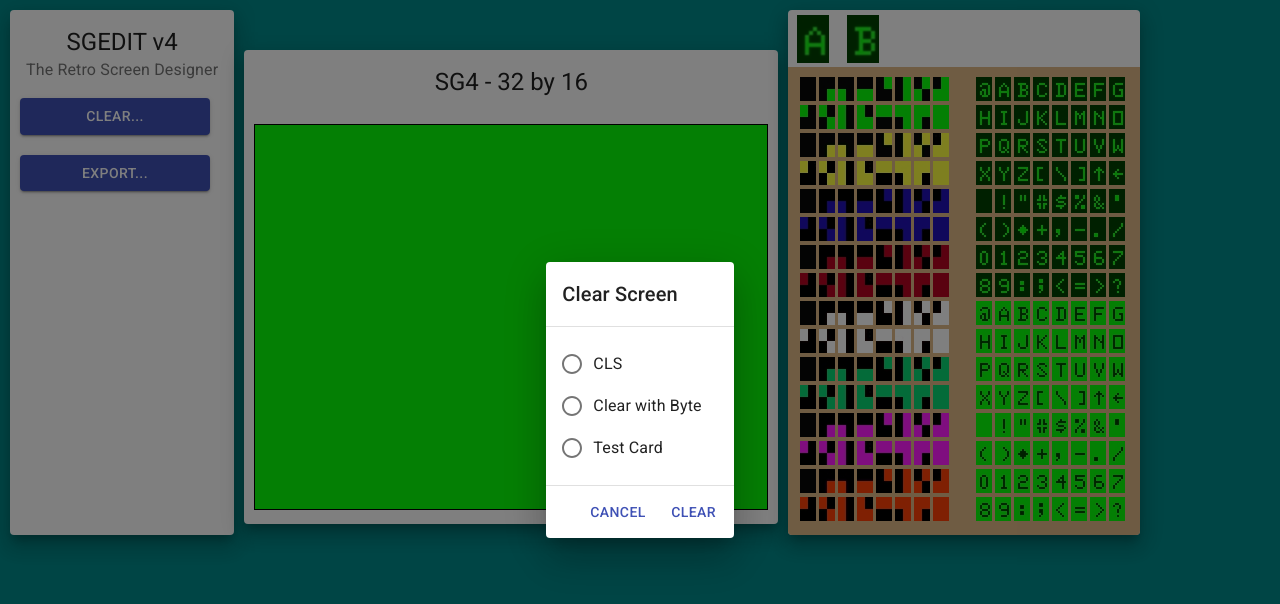
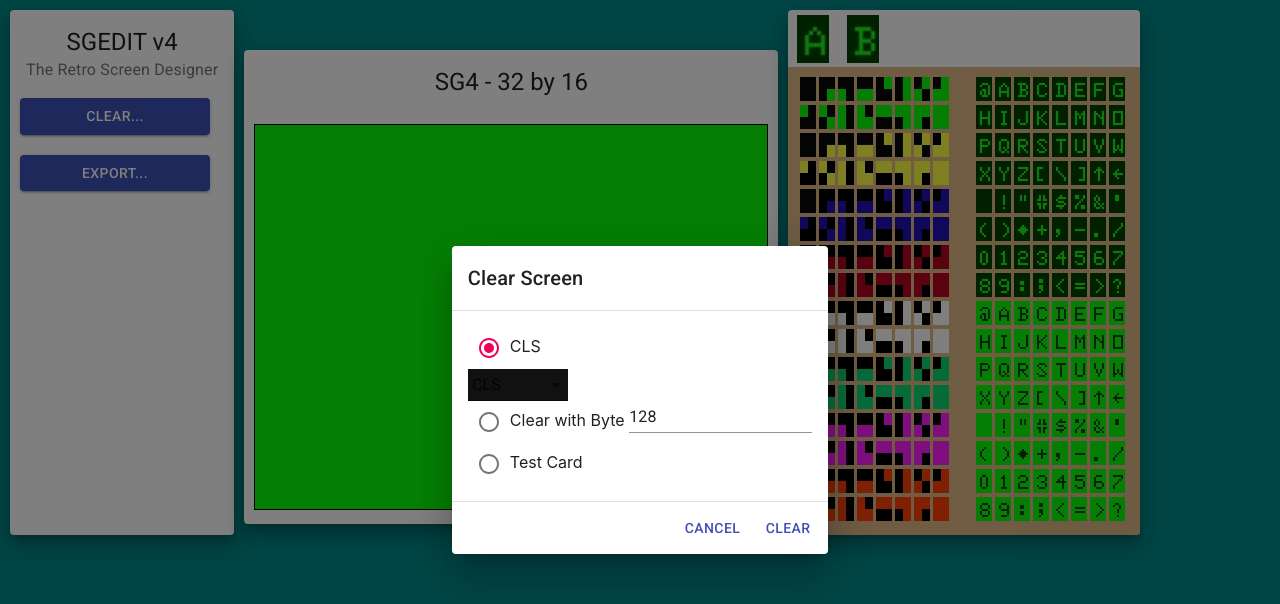
Before and after one commit to daftspaniel/sgeditrx, a React (Create React App) app: page / in a window 1280 px wide. Both pictures are taken after a click on the button "CLEAR...". Shown: the top 604 px of the page. Built offline with nearby package versions, Linux system fonts and the light colour scheme.

Commit message:
Clear screen dialog implementation.

```diff
--- a/src/Components/LhsPanel.js
+++ b/src/Components/LhsPanel.js
@@ -7,12 +7,8 @@ import Card from "@material-ui/core/Card"
 import Button from "@material-ui/core/Button"
 import { CardHeader } from "@material-ui/core"
 
-import ClearDialog from "../Dialogs/ClearDialog"
-import {
-  showClearDialog,
-  hideClearDialog,
-  clearScreen,
-} from "../State/ScreenActions"
+import ClearDialogContainer from "../Dialogs/ClearDialogContainer"
+import { showClearDialog } from "../State/ScreenActions"
 
 const LhsPanel = () => {
   const dispatch = useDispatch()
@@ -38,15 +34,7 @@ const LhsPanel = () => {
             Export...
           </Button>
         </div>
-        {displayClearDialog && (
-          <ClearDialog
-            closeHandler={() => dispatch(hideClearDialog())}
-            actionHandler={() => {
-              dispatch(hideClearDialog())
-              dispatch(clearScreen())
-            }}
-          />
-        )}
+        {displayClearDialog && <ClearDialogContainer />}
       </div>
     </Card>
   )
--- a/src/Dialogs/ClearDialog.js
+++ b/src/Dialogs/ClearDialog.js
@@ -1,6 +1,8 @@
-import React from "react"
+import React, { useState } from "react"
+
 import { withStyles } from "@material-ui/core/styles"
 import Button from "@material-ui/core/Button"
+import TextField from "@material-ui/core/TextField"
 import Dialog from "@material-ui/core/Dialog"
 import MuiDialogTitle from "@material-ui/core/DialogTitle"
 import MuiDialogContent from "@material-ui/core/DialogContent"
@@ -9,9 +11,21 @@ import IconButton from "@material-ui/core/IconButton"
 import CloseIcon from "@material-ui/icons/Close"
 import Typography from "@material-ui/core/Typography"
 import Radio from "@material-ui/core/Radio"
-import RadioGroup from "@material-ui/core/RadioGroup"
-import FormControlLabel from "@material-ui/core/FormControlLabel"
+import Select from "@material-ui/core/Select"
+import MenuItem from "@material-ui/core/MenuItem"
 import FormControl from "@material-ui/core/FormControl"
+
+const colours = [
+  { value: 0, colour: "#111111" },
+  { value: 1, colour: "#09ff08" },
+  { value: 2, colour: "#fdff41" },
+  { value: 3, colour: "#2110b6" },
+  { value: 4, colour: "#b50421" },
+  { value: 5, colour: "#ffffff" },
+  { value: 6, colour: "#09d773" },
+  { value: 7, colour: "#ff1cff" },
+  { value: 8, colour: "#ff4107" },
+]
 
 const styles = (theme) => ({
   root: {
@@ -57,35 +71,72 @@ const DialogActions = withStyles((theme) => ({
   },
 }))(MuiDialogActions)
 
-const handleChange = () => {
-  console.log("Popo")
-}
+export default function ClearDialog(props) {
+  let [character, setCharacter] = useState(128)
+  let [selection, setSelection] = useState("0")
+  let [cls, setCls] = useState(0)
+  const handleChange = (e) => setSelection(e.target.value)
+  const handleClsChange = (e) => {
+    setCls(e.target.value)
+  }
 
-export default function ClearDialog(props) {
   return (
     <div>
       <Dialog aria-labelledby="customized-dialog-title" open={true}>
         <DialogTitle id="customized-dialog-title">Clear Screen</DialogTitle>
         <DialogContent dividers>
           <FormControl component="fieldset">
-            <RadioGroup
-              aria-label="method"
-              name="clearMethod"
-              value={2}
-              onChange={handleChange}
-            >
-              <FormControlLabel value="0" control={<Radio />} label="CLS" />
-              <FormControlLabel
+            <div className={""}>
+              <Radio
+                checked={selection === "0"}
+                onChange={handleChange}
+                value="0"
+                name="cwb-test-card"
+              />
+              CLS
+              <div className={""}>
+                <Select
+                  value={cls}
+                  onChange={handleClsChange}
+                  style={{ width: 100, backgroundColor: colours[cls].colour }}
+                >
+                  {colours.map((colour) => {
+                    return (
+                      <MenuItem
+                        key={colour.value}
+                        value={colour.value}
+                        style={{ width: 100, backgroundColor: colour.colour }}
+                      >
+                        &nbsp;{"CLS"}
+                      </MenuItem>
+                    )
+                  })}
+                </Select>
+              </div>
+            </div>
+            <div>
+              <Radio
+                checked={selection === "1"}
+                onChange={handleChange}
                 value="1"
-                control={<Radio />}
-                label="Clear with Byte"
+                name="cwb-test-card"
               />
-              <FormControlLabel
+              Clear with Byte{" "}
+              <TextField
+                id="standard-basic"
+                value={character}
+                onChange={(e) => setCharacter(e.target.value)}
+              />
+            </div>
+            <div>
+              <Radio
+                checked={selection === "2"}
+                onChange={handleChange}
                 value="2"
-                control={<Radio />}
-                label="Test Card"
+                name="rb-test-card"
               />
-            </RadioGroup>
+              Test Card
+            </div>
           </FormControl>
         </DialogContent>
         <DialogActions>
@@ -96,7 +147,14 @@ export default function ClearDialog(props) {
           >
             CANCEL
           </Button>
-          <Button autoFocus color="primary" onClick={()=>props.actionHandler()}>
+          <Button
+            autoFocus
+            color="primary"
+            onClick={() => {
+              const options = { method: selection, character }
+              props.actionHandler(options)
+            }}
+          >
             CLEAR
           </Button>
         </DialogActions>
--- /dev/null
+++ b/src/Dialogs/ClearDialogContainer.js
@@ -0,0 +1,21 @@
+import React from "react"
+import { useDispatch } from "react-redux"
+
+import ClearDialog from "../Dialogs/ClearDialog"
+import { hideClearDialog, clearScreen } from "../State/ScreenActions"
+
+const ClearDialogContainer = () => {
+  const dispatch = useDispatch()
+
+  return (
+    <ClearDialog
+      closeHandler={() => dispatch(hideClearDialog())}
+      actionHandler={(options) => {
+        dispatch(clearScreen(options))
+        dispatch(hideClearDialog())
+      }}
+    />
+  )
+}
+
+export default ClearDialogContainer
--- a/src/State/ScreenActions.js
+++ b/src/State/ScreenActions.js
@@ -41,4 +41,4 @@ export const showClearDialog = () => _showClearDialog()
 
 export const hideClearDialog = () => _hideClearDialog()
 
-export const clearScreen = options => _clearScreen(options)
+export const clearScreen = (options) => _clearScreen(options)
--- a/src/State/ScreenReducer.js
+++ b/src/State/ScreenReducer.js
@@ -30,7 +30,13 @@ export const screenReducer = function (state, action) {
     case ACTIONS.HIDE_CLEAR_DIALOG:
       return { ...state, transient: { showingClearDialog: false } }
     case ACTIONS.CLEAR_SCREEN:
-      return save({ ...state, screenData: getTestCard(state) })
+      let clearedScreen = state.screenData
+      if (action.options.method === "1") {
+        clearedScreen = getClearScreen(action.options.character)
+      } else if (action.options.method === "2") {
+        clearedScreen = getTestCard(state)
+      }
+      return save({ ...state, screenData: clearedScreen })
     default:
       const isSavedState = localStorage.sgedit4State
       state = isSavedState
@@ -42,9 +48,13 @@ export const screenReducer = function (state, action) {
 }
 
 const save = (newState) => {
+  newState.transient = transientInitialState
   localStorage.sgedit4State = JSON.stringify(newState)
   return newState
 }
+
+const getClearScreen = (character) =>
+  buildGrid(SG4.columns, SG4.rows, character)
 
 const getTestCard = (state) => {
   let char = 0
```
